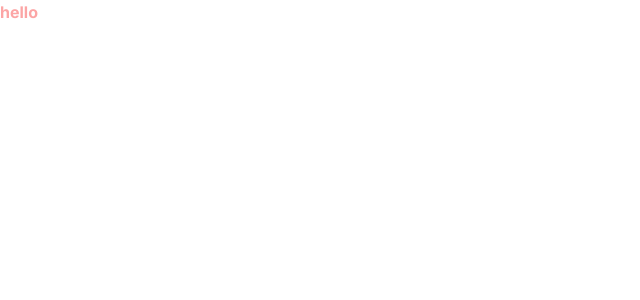
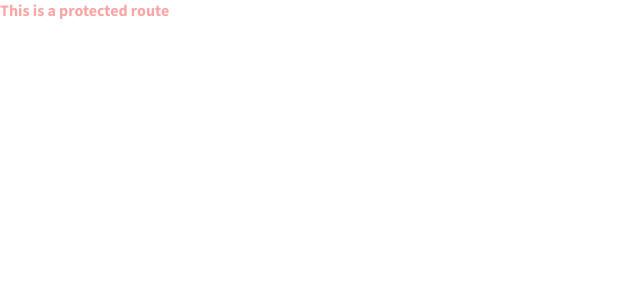
Before and after one commit to sethumadh/famChat, a Next.js app: page / in a window 1280 px wide. Shown: the top 300 px of the page, without its empty margins (0-640 px from the left). Built offline with nearby package versions, Linux system fonts and the light colour scheme.

Commit message:
set up folder structure

```diff
--- /dev/null
+++ b/app/(auth)/(routes)/login/page.tsx
@@ -0,0 +1,9 @@
+import React from 'react'
+
+const page = () => {
+  return (
+    <div>page</div>
+  )
+}
+
+export default page
--- /dev/null
+++ b/app/(auth)/layout.tsx
@@ -0,0 +1,17 @@
+import type { Metadata } from "next"
+import { Mada } from "next/font/google"
+
+const font = Mada({ subsets: ["latin"] })
+
+export const metadata: Metadata = {
+  title: "FamChat App",
+  description: "A chat application for families",
+}
+
+export default function RootLayout({
+  children,
+}: {
+  children: React.ReactNode
+}) {
+  return <div className="bg-red-400 h-full">{children}</div>
+}
--- /dev/null
+++ b/app/(main)/(routes)/page.tsx
@@ -0,0 +1,5 @@
+import Image from "next/image"
+
+export default function Home() {
+  return <p className="text-red-300 font-bold">This is a protected route</p>
+}
--- a/app/layout.tsx
+++ b/app/layout.tsx
@@ -1,12 +1,12 @@
 import './globals.css'
 import type { Metadata } from 'next'
-import { Inter } from 'next/font/google'
+import { Mada } from 'next/font/google'
 
-const inter = Inter({ subsets: ['latin'] })
+const font = Mada({ subsets: ['latin'] })
 
 export const metadata: Metadata = {
-  title: 'Create Next App',
-  description: 'Generated by create next app',
+  title: 'FamChat App',
+  description: 'A chat application for families',
 }
 
 export default function RootLayout({
@@ -16,7 +16,7 @@ export default function RootLayout({
 }) {
   return (
     <html lang="en">
-      <body className={inter.className}>{children}</body>
+      <body className={font.className}>{children}</body>
     </html>
   )
 }
--- a/app/page.tsx
+++ /dev/null
@@ -1,5 +0,0 @@
-import Image from "next/image"
-
-export default function Home() {
-  return <p className="text-red-300 font-bold">hello</p>
-}
```
Also changed, not shown: app/(auth)/(routes)/register/page.tsx (added), 1 other file (tests, documents, lock files or other folders).
